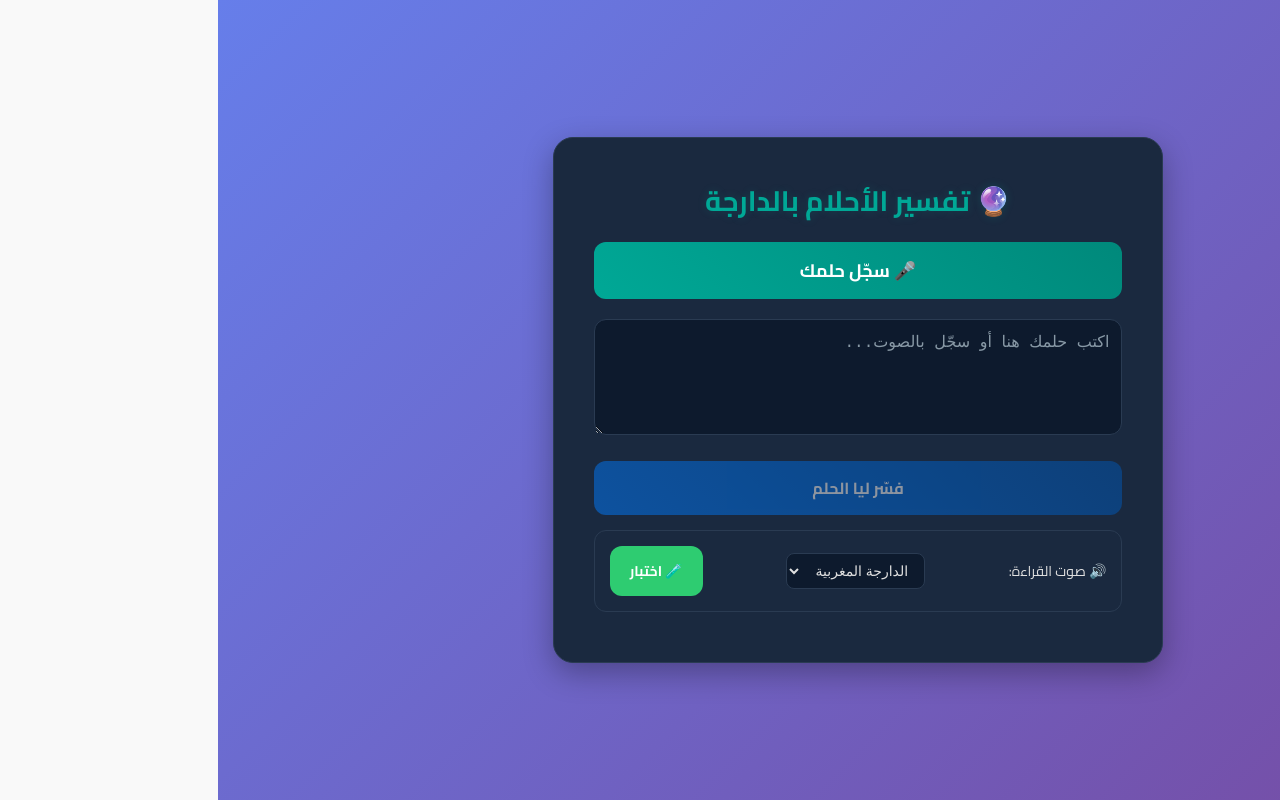
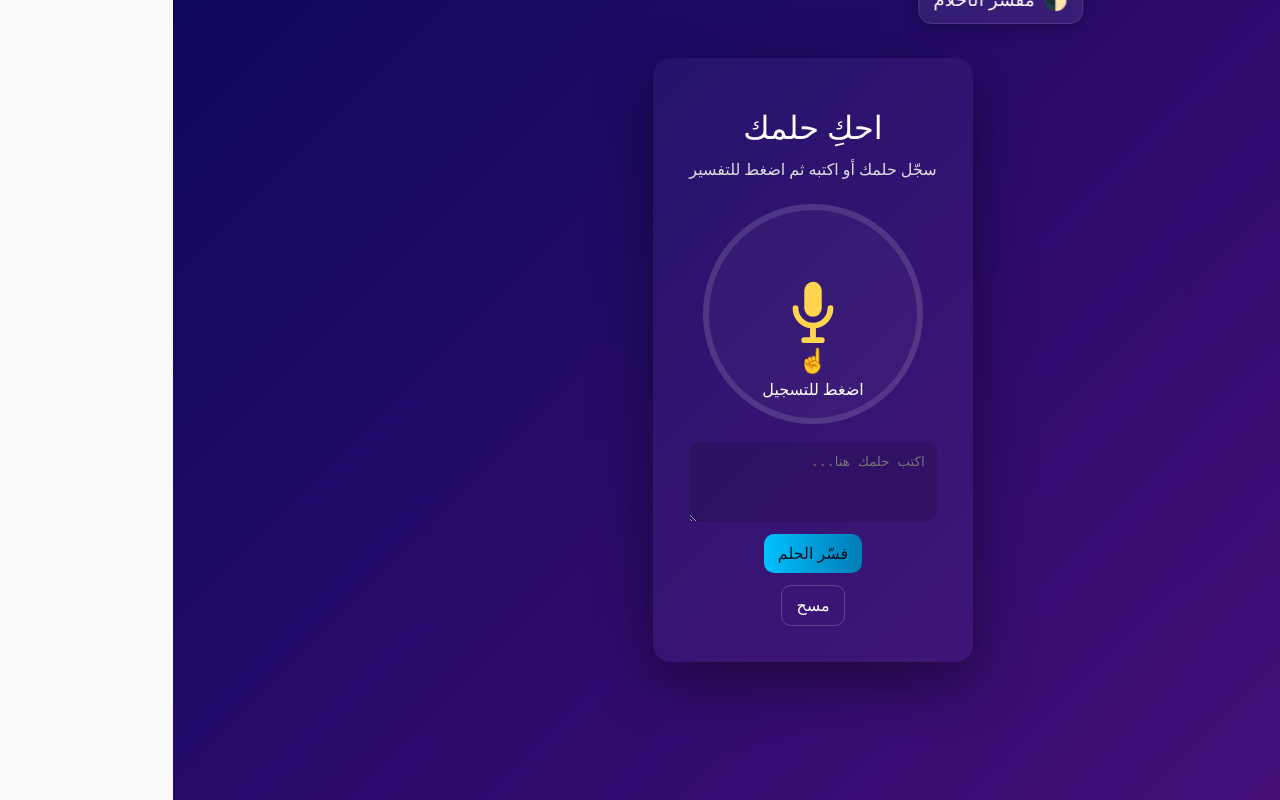
Before and after one commit to ayoublatreb/dream-interpreter, a React (Vite) app in the folder frontend/: page / in a window 1280 px wide. Built offline with nearby package versions, Linux system fonts and the light colour scheme.

Commit message:
11.12.2025

```diff
--- a/frontend/src/App.jsx
+++ b/frontend/src/App.jsx
@@ -1,203 +1,226 @@
-import React, { useState, useEffect } from "react";
+import React, { useEffect, useRef, useState } from "react";
 import axios from "axios";
-import "./App.css";
 
-function App() {
+export default function DreamInterpreterApp() {
+  const [mode, setMode] = useState("record");
+  const [listening, setListening] = useState(false);
   const [dream, setDream] = useState("");
   const [reply, setReply] = useState("");
   const [loading, setLoading] = useState(false);
-  const [listening, setListening] = useState(false);
-  const [voices, setVoices] = useState([]);
-  const [lang, setLang] = useState("ar-MA");
+  const recognitionRef = useRef(null);
 
-  // ================================
-  // 🔊 تحميل الأصوات
-  // ================================
+  // Inject CSS
   useEffect(() => {
-    const loadVoices = () => {
-      const v = window.speechSynthesis.getVoices();
-      if (v.length > 0) {
-        setVoices(v);
-        const darija = v.find((x) => x.lang === "ar-MA");
-        setLang(darija ? "ar-MA" : "ar-SA");
+    const css = `
+    :root{ --bg1:#0e0760; --bg2:#4a0f7a; --accent:#00c2ff; }
+    *{box-sizing:border-box}
+    html,body,#root{height:100%}
+    body{margin:0;font-family:"Cairo";background:linear-gradient(135deg,var(--bg1),var(--bg2));display:flex;align-items:center;justify-content:center;direction:rtl}
+
+    .container{width:100%;max-width:900px;padding:28px;position:relative}
+
+    /* 🔥 شعار خارج البطاقة */
+    .dream-logo {
+      position: absolute;
+      top: 0px;
+      right: 0px;
+      transform: translate(50%, -50%);
+      display: flex;
+      align-items: center;
+      gap: 8px;
+
+      background: rgba(255, 255, 255, 0.08);
+      padding: 8px 14px;
+      border-radius: 14px;
+      border: 1px solid rgba(255, 255, 255, 0.12);
+      backdrop-filter: blur(6px);
+      box-shadow: 0 4px 18px rgba(0,0,0,0.3);
     }
-    };
-    loadVoices();
-    window.speechSynthesis.onvoiceschanged = loadVoices;
+
+    .dream-icon { font-size: 20px; }
+    .dream-text { font-size: 18px; font-weight: 800; color: #fff; letter-spacing: .3px; }
+
+    .card{background:rgba(255,255,255,0.04);padding:36px;border-radius:18px;color:#fff;box-shadow:0 18px 60px rgba(0,0,0,0.45);position:relative;margin-top:30px;}
+
+    .title{text-align:center;font-size:32px;font-weight:800;margin-top:10px}
+    .subtitle{text-align:center;color:#ddd;margin-top:6px}
+
+    .mic-wrap{display:flex;flex-direction:column;align-items:center;margin-top:22px}
+    .mic-circle{width:220px;height:220px;border-radius:50%;display:flex;align-items:center;justify-content:center;background:rgba(255,255,255,0.03);border:6px solid rgba(255,255,255,0.12);cursor:pointer;transition:0.2s;position:relative}
+    .mic-circle.recording{animation:pulse 1.4s infinite;border-color:red}
+    @keyframes pulse{0%{transform:scale(1)}50%{transform:scale(1.07)}100%{transform:scale(1)}}
+
+    .mic-icon{position:relative;}
+    .finger{position:absolute;bottom:-26px;left:50%;transform:translateX(-50%);font-size:24px;}
+    .mic-label{position:absolute;bottom:16px;font-size:16px;color:#fff}
+
+    textarea{width:100%;min-height:80px;margin-top:18px;background:#00000022;color:#fff;padding:12px;border-radius:12px;border:none;}
+
+    .btn{padding:10px 14px;margin-top:12px;border-radius:10px;border:none;font-weight:700;cursor:pointer}
+    .btn-primary{background:linear-gradient(90deg,var(--accent), #007bb5);color:#012}
+    .btn-ghost{background:transparent;border:1px solid #fff3;color:#fff}
+
+    .explain-circle{width:200px;height:200px;border-radius:50%;border:6px solid #00c2ff88;margin:20px auto;display:flex;align-items:center;justify-content:center;position:relative}
+    .stop-square{width:60px;height:60px;background:#00c2ff;color:#012;border-radius:10px;font-size:24px;display:flex;align-items:center;justify-content:center;cursor:pointer}
+
+    .reply-box{background:#0005;padding:16px;border-radius:12px;margin-top:16px;font-size:17px;line-height:1.7}
+    `;
+    if (!document.getElementById("styles")) {
+      const s = document.createElement("style");
+      s.id = "styles";
+      s.innerHTML = css;
+      document.head.appendChild(s);
+    }
   }, []);
 
-  // ================================
-  // 📲 PWA Install
-  // ================================
-  const [deferredPrompt, setDeferredPrompt] = useState(null);
-  const [installable, setInstallable] = useState(false);
+  // Start recording
+  const startListening = () => {
+    const SR = window.SpeechRecognition || window.webkitSpeechRecognition;
+    if (!SR) return alert("المتصفح لا يدعم التعرف على الصوت");
 
-  useEffect(() => {
-    const handler = (e) => {
-      e.preventDefault();
-      setDeferredPrompt(e);
-      setInstallable(true);
-    };
-    window.addEventListener("beforeinstallprompt", handler);
+    const rec = new SR();
+    recognitionRef.current = rec;
+    rec.lang = "ar-SA";
+    rec.interimResults = false;
 
-    return () => window.removeEventListener("beforeinstallprompt", handler);
-  }, []);
+    rec.onstart = () => setListening(true);
 
-  const handleInstall = async () => {
-    if (!deferredPrompt) return;
-    deferredPrompt.prompt();
-    await deferredPrompt.userChoice;
-    setDeferredPrompt(null);
-    setInstallable(false);
+    rec.onresult = (e) => {
+      const text = e.results[0][0].transcript;
+      setDream(text);
     };
 
-  // ================================
-  // 🎤 تسجيل الصوت
-  // ================================
-  const startListening = () => {
-    const SpeechRecognition =
-      window.SpeechRecognition || window.webkitSpeechRecognition;
-    if (!SpeechRecognition) {
-      alert("المتصفح ديالك ما كيدعمش التعرف على الصوت.");
-      return;
-    }
-
-    const recognition = new SpeechRecognition();
-    recognition.lang = "ar-SA";
-    recognition.interimResults = false;
-
-    recognition.onstart = () => setListening(true);
-    recognition.onend = () => setListening(false);
-
-    recognition.onresult = (e) => {
-      const transcript = e.results[0][0].transcript;
-      setDream(transcript);
-      askDream(transcript);
+    rec.start();
   };
 
-    recognition.start();
+  // Stop + interpret only after user presses "اضغط للإنهاء"
+  const stopRecognition = () => {
+    recognitionRef.current?.stop();
+    setListening(false);
+
+    if (!dream.trim()) return;
+
+    setMode("explain");
+    askDream(dream);
   };
 
-  // ================================
-  // 🔗 إرسال الحلم للباك
-  // ================================
-  const askDream = async (text) => {
-    setLoading(true);
-    setReply("");
-    try {
-      const res = await axios.post("/api/dream", {
-        question: text,
-      });
-      setReply(res.data.reply);
-      speak(res.data.reply);
-    } catch (err) {
-      console.error(err);
-      setReply("❌ وقعات شي مشكل، حاول مرة أخرى.");
-    }
-    setLoading(false);
-  };
-
-  // ================================
-  // 🔊 Text-to-Speech مع تشكيل مغربي
-  // ================================
+  // TTS
   const speak = (text) => {
     if (!text) return;
-    const tashkil = (txt) =>
-      txt
-        .replace(/\bهاد\b/g, "هَادْ")
-        .replace(/\bالحلم\b/g, "لْحَلْمْ")
-        .replace(/\bراه\b/g, "رَاهْ")
-        .replace(/\bكيبّان\b/g, "كِيبَّانْ")
-        .replace(/\bكنت\b/g, "كُنتْ")
-        .replace(/\bكت\b/g, "كِتْ")
-        .replace(/\bمع\b/g, "مَعَ")
-        .replace(/\bفوق\b/g, "فُوقْ")
-        .replace(/\bالصحراء\b/g, "لصَّحْرَاءْ")
-        .replace(/\bالجمل\b/g, "لْجَمَلْ")
-        .replace(/\bممكن\b/g, "مُمكِنْ")
-        .replace(/\bشوي\b/g, "شْوَيَّةْ")
-        .replace(/\bحاجة\b/g, "حَاجَةْ")
-        .replace(/\bكتحس\b/g, "كِتْحِسْ")
-        .replace(/\bتحاول\b/g, "تْحَاوْلْ")
-        .replace(/\bتبحث\b/g, "تْبْحَثْ");
-    const utter = new SpeechSynthesisUtterance(tashkil(text));
-    const voice =
-      voices.find((v) => v.lang === lang) ||
-      voices.find((v) => v.lang.startsWith("ar")) ||
-      voices[0];
-    if (voice) utter.voice = voice;
+    const utter = new SpeechSynthesisUtterance(text);
+    utter.lang = "ar-SA";
+    utter.rate = 1;
     window.speechSynthesis.cancel();
     window.speechSynthesis.speak(utter);
   };
 
-  const testVoice = () => speak("سلام! هادا اختبار الصوت.");
+  // Ask backend
+  const askDream = async (text) => {
+    setLoading(true);
+    setReply("");
 
-  // ================================
-  // UI
-  // ================================
+    try {
+      const res = await axios.post("http://localhost:3001/dream", { question: text });
+      setReply(res.data.reply);
+      speak(res.data.reply);
+
+    } catch {
+      const fallback = "تفسير عام: يبدو أن حلمك مرتبط بمشاعر داخلية.";
+      setReply(fallback);
+      speak(fallback);
+    }
+
+    setLoading(false);
+  };
+
   return (
-    <div className="app-container">
-      <div className="app-box">
-        <h1>🔮 تفسير الأحلام بالدارجة</h1>
+    <div className="container">
 
-        {/* زر التثبيت */}
-        {installable && (
-          <button onClick={handleInstall} className="install-button">
-            📲 تثبيت التطبيق
-          </button>
-        )}
+      {/* 🔥 شعار أعلى اليمين خارج البطاقة */}
+      <div className="dream-logo">
+        <span className="dream-icon">🌓</span>
+        <span className="dream-text">مفسّر الأحلام</span>
+      </div>
 
-        {/* 🎤 زر الميكروفون */}
-        <button
-          onClick={startListening}
-          disabled={listening}
-          className={`mic-button ${listening ? "recording" : ""}`}
+      <div className="card">
+
+        {mode === "record" && (
+          <>
+            <div className="title">احكِ حلمك</div>
+            <div className="subtitle">سجّل حلمك أو اكتبه ثم اضغط للتفسير</div>
+
+            <div className="mic-wrap">
+              <div
+                className={`mic-circle ${listening ? "recording" : ""}`}
+                onClick={() => (listening ? stopRecognition() : startListening())}
               >
-          🎤 {listening ? "كنسجّل..." : "سجّل حلمك"}
-        </button>
+                <div className="mic-icon">
+                  <svg width="70" height="70" viewBox="0 0 24 24" fill="#FFD54F">
+                    <path d="M12 14a3 3 0 0 0 3-3V5a3 3 0 0 0-6 0v6a3 3 0 0 0 3 3z"/>
+                    <path d="M19 11a1 1 0 1 0-2 0 5 5 0 0 1-10 0 1 1 0 1 0-2 0 7 7 0 0 0 6 6.92V21H9a1 1 0 1 0 0 2h6a1 1 0 1 0 0-2h-2v-3.08A7 7 0 0 0 19 11z"/>
+                  </svg>
+                  <div className="finger">☝️</div>
+                </div>
 
-        {/* مربع النص */}
+                <div className="mic-label">
+                  {listening ? "اضغط للإنهاء" : "اضغط للتسجيل"}
+                </div>
+              </div>
+
               <textarea
                 value={dream}
                 onChange={(e) => setDream(e.target.value)}
-          placeholder="اكتب حلمك هنا أو سجّل بالصوت..."
-          rows={5}
+                placeholder="اكتب حلمك هنا..."
               />
 
-        {/* زر إرسال */}
               <button
-          onClick={() => askDream(dream)}
-          disabled={loading || !dream}
-          className="submit-button"
+                className="btn btn-primary"
+                onClick={() => {
+                  if (!dream.trim()) return alert("أدخل حلمك أولاً");
+                  setMode("explain");
+                  askDream(dream);
+                }}
               >
-          {loading ? "كنفسّر..." : "فسّر ليا الحلم"}
+                {loading ? "جارٍ التفسير..." : "فسّر الحلم"}
               </button>
 
-        {/* اختيار الصوت */}
-        <div className="controls-container">
-          <label>🔊 صوت القراءة:</label>
-          <select value={lang} onChange={(e) => setLang(e.target.value)}>
-            <option value="ar-MA">الدارجة المغربية</option>
-            <option value="ar-SA">العربية</option>
-          </select>
-          <button onClick={testVoice} className="test-voice-button">
-            🧪 اختبار
+              <button className="btn btn-ghost" onClick={() => setDream("")}>
+                مسح
               </button>
             </div>
+          </>
+        )}
 
-        {/* التفسير */}
-        {reply && (
-          <div className="reply-container">
-            <h3>📖 التفسير:</h3>
-            <p>{reply}</p>
-            <button onClick={() => speak(reply)} className="replay-button">
+        {mode === "explain" && (
+          <>
+            <div className="title">التفسير الصوتي</div>
+
+            <div className="explain-circle">
+              <div className="stop-square" onClick={() => window.speechSynthesis.cancel()}>
+                ⏹
+              </div>
+            </div>
+
+            <div className="reply-box">{reply || "جارٍ تجهيز التفسير..."}</div>
+
+            <button className="btn btn-primary" onClick={() => speak(reply)}>
               🔊 إعادة الاستماع
             </button>
-          </div>
+
+            <button
+              className="btn btn-ghost"
+              onClick={() => {
+                window.speechSynthesis.cancel();
+                setMode("record");
+                setReply("");
+              }}
+            >
+              رجوع
+            </button>
+          </>
         )}
+
       </div>
     </div>
   );
 }
-
-export default App;
```
Lines whose indentation alone changed are shown as unchanged.
